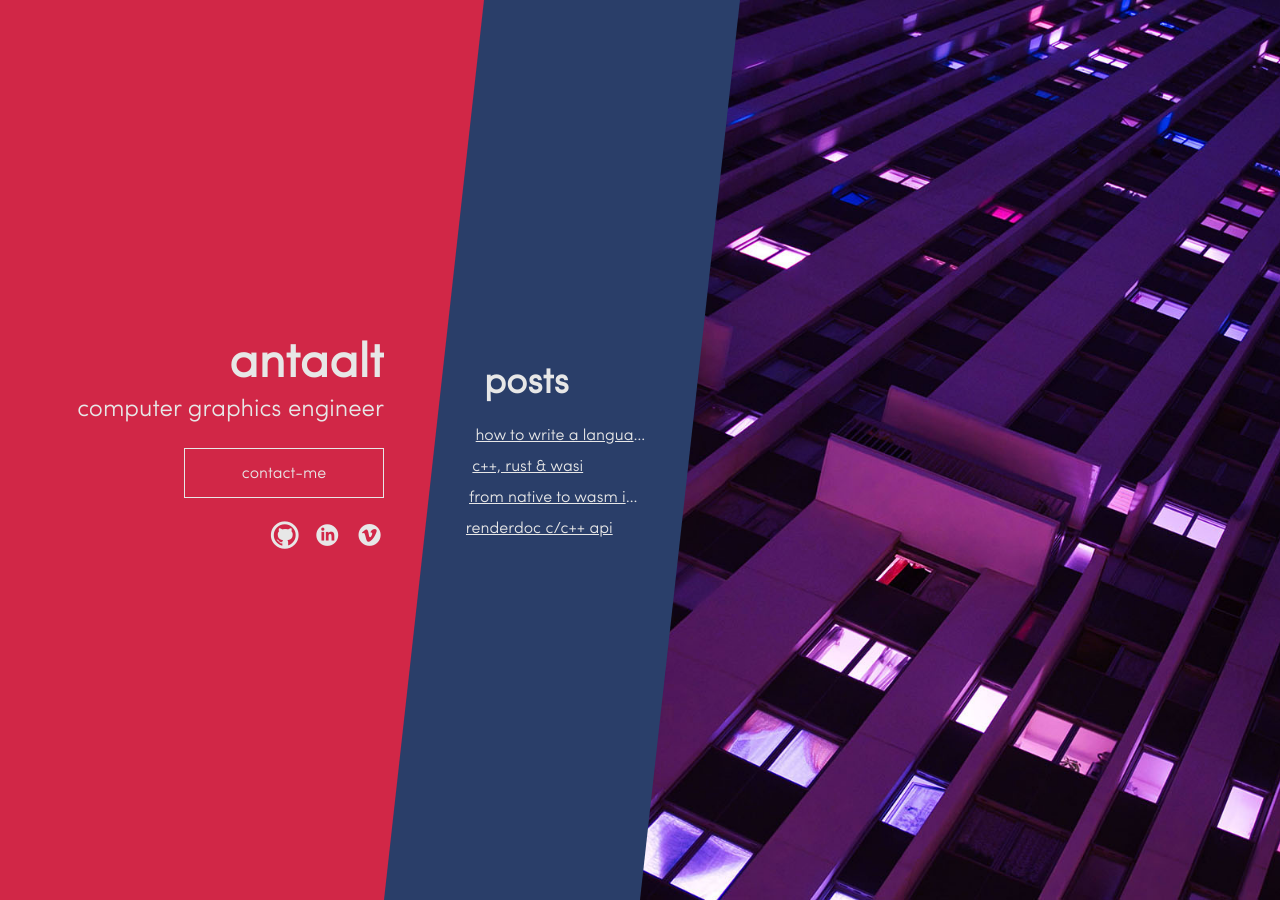
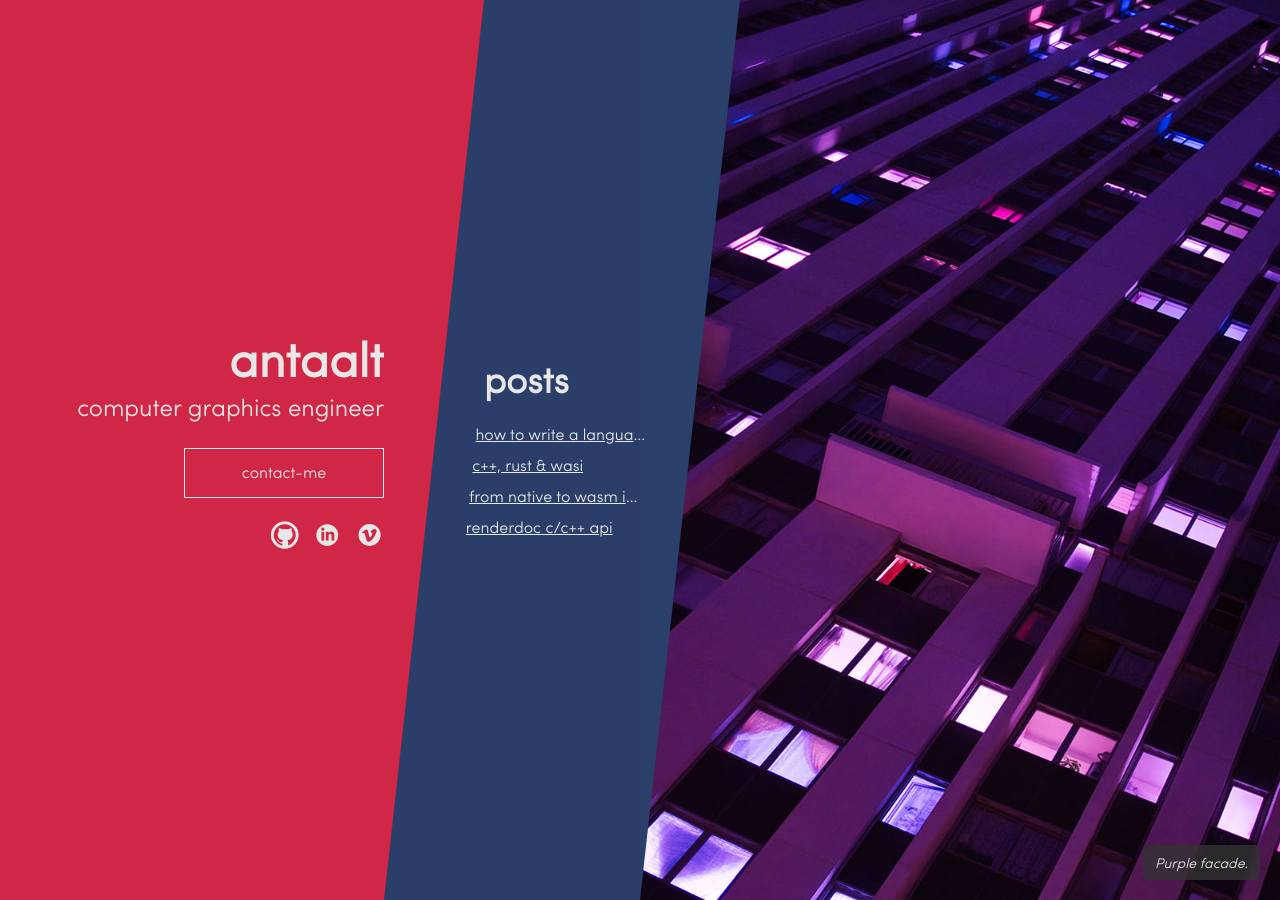
Before and after one commit to antaalt/antaalt.github.io, a Jekyll site: the page built from index.md, in a window 1280 px wide. Built offline with Jekyll 4.4.1, drawn with Linux system fonts in a browser that asks for light colours.

Commit message:
Add popup with text for images

```diff
--- a/_sass/portfolio/_layout.scss
+++ b/_sass/portfolio/_layout.scss
@@ -148,7 +148,29 @@
 		height: 100%;
 		&.hidden {
 			opacity: 0;
+			.slide-popup {
+				opacity: 0;
+				transform: translateX(10px);
+				transition-delay: 0s;
+			}
 		}
+	}
+	.slide-popup {
+		position: absolute;
+		right: 20px;
+		bottom: 20px;
+		max-width: 300px;
+		margin: 0;
+		padding: 8px 12px;
+		background-color: rgba(#333, 0.8);
+		border-radius: 5px;
+		color: $grey;
+		font-size: 14px;
+		font-style: italic;
+		opacity: 1;
+		transform: translateX(0);
+		transition: opacity 0.4s, transform 0.4s;
+		transition-delay: 1s; // Pop in once the slide is visible
 	}
 }
 
--- a/assets/scripts/portfolio.js
+++ b/assets/scripts/portfolio.js
@@ -2,15 +2,16 @@ let sliderHandler = function(options)
 {
 	var path = "/assets/images/slider/";
 	var slider = document.getElementById("slider");
+	// Description is shown in a small popup over the picture. Leave empty to hide it.
 	var images = [
-		"purple-building.small.jpg",
-		"fisheye-building.small.jpg",
-		"mountain-of-madness.small.jpg",
-		"pink-forest.small.jpg",
-		"screw.small.jpg",
-		"white-forest.small.jpg",
-		"milan.small.jpg",
-		"squirrel.small.jpg",
+		{ file: "purple-building.small.jpg", description: "Purple facade." },
+		{ file: "fisheye-building.small.jpg", description: "La Défense." },
+		{ file: "mountain-of-madness.small.jpg", description: "Mountain of madness." },
+		{ file: "pink-forest.small.jpg", description: "Infrared Fontainebleau." },
+		{ file: "screw.small.jpg", description: "A wild screw." },
+		{ file: "white-forest.small.jpg", description: "Infrared forest." },
+		{ file: "milan.small.jpg", description: "Black kite." },
+		{ file: "squirrel.small.jpg", description: "Looking for food." },
 	];
 	var downloaded = [];
 	var nb = 0;
@@ -45,6 +46,12 @@ let sliderHandler = function(options)
 		container.id = "slide"+index;
 		container.style.transition = "opacity " + options.duration + "s";
 		container.style.backgroundImage = "url(" + downloaded[index].src + ")";
+		if(images[index].description) {
+			var popup = document.createElement("p");
+			popup.classList.add("slide-popup");
+			popup.textContent = images[index].description;
+			container.appendChild(popup);
+		}
 		slider.appendChild(container);
 	};
 	// Check if slider is present in image.
@@ -63,12 +70,12 @@ let sliderHandler = function(options)
 				downloaded[index] = new Image();
 				downloaded[index].index = index;
 				downloaded[index].onload = onLoad;
-				downloaded[index].src = path + value;
+				downloaded[index].src = path + value.file;
 			}
 		});
 		setInterval(manageTransition, options.transitionDuration);
 	};
-	downloaded[0].src = path + images[0];
+	downloaded[0].src = path + images[0].file;
 };
 
 let postOffset = function()
```
